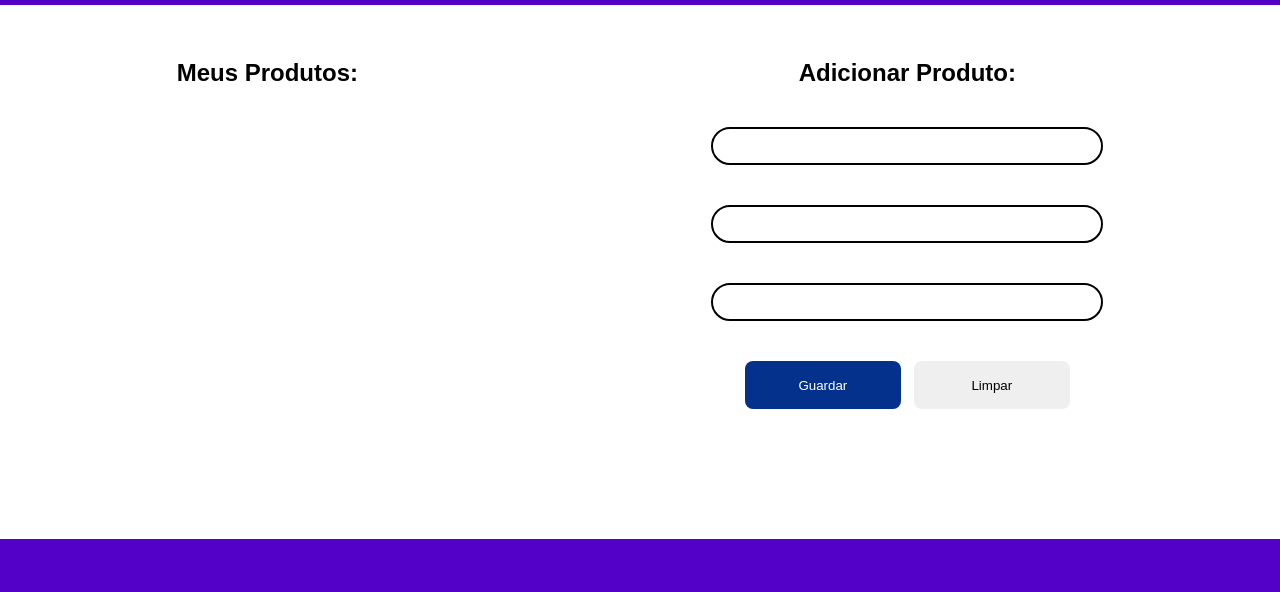
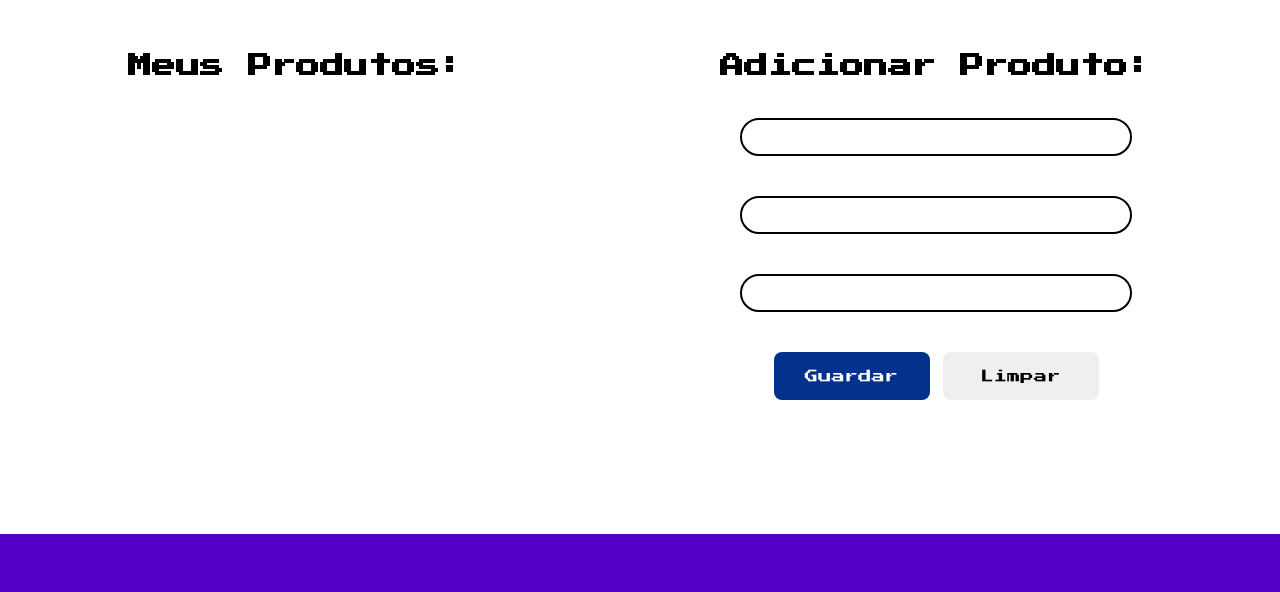
Before and after one commit to ThomazHilario/AluraGeek, a plain HTML site: page index.html in a window 1280 px wide. Shown: the part 72-664 px from the top of the page. Drawn offline with Linux system fonts and the light colour scheme.

Commit message:
adicionando fonte

```diff
--- a/css/style.css
+++ b/css/style.css
@@ -1,8 +1,10 @@
+@import url('https://fonts.googleapis.com/css2?family=Press+Start+2P&display=swap');
+
 *{
     padding: 0;
     margin: 0;
     box-sizing: border-box;
-    font-family: Arial, Helvetica, sans-serif;
+    font-family: "Press Start 2P";
 }
 
 body{
```
